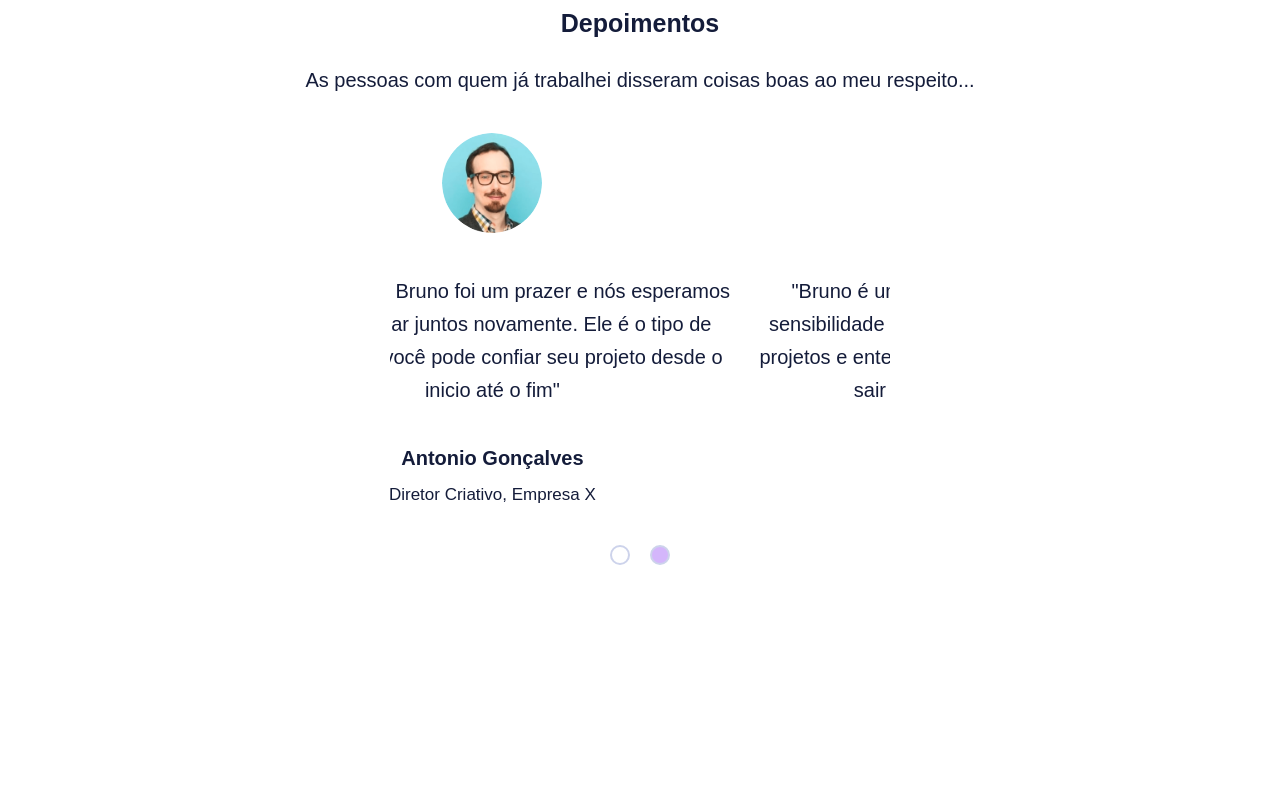
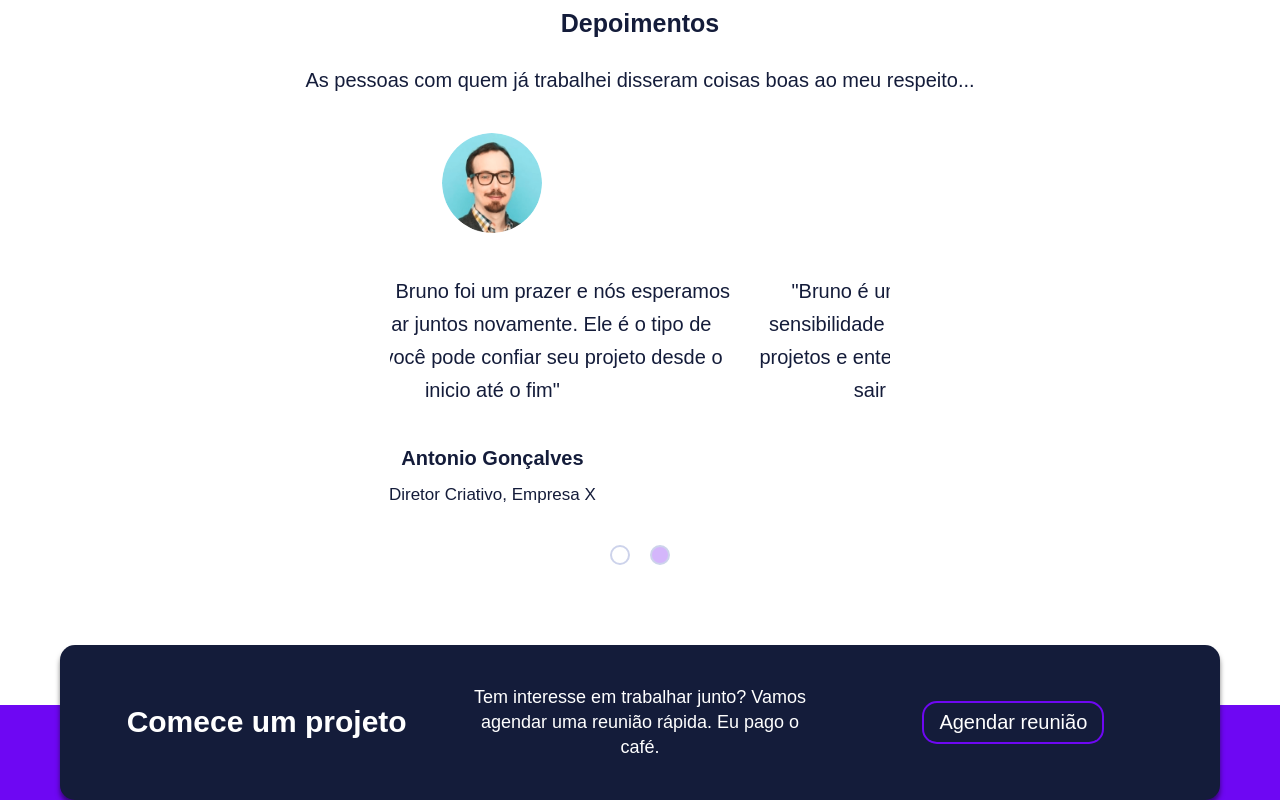
Before and after one commit to Jamersonfelix/Portifolio-Profissional, a plain HTML site: page index.html in a window 1280 px wide. Shown: the part 3579-4379 px from the top of the page. Before the commit the page ends 4224 px from the top, so only its background shows below. Drawn offline with Linux system fonts and the light colour scheme.

Commit message:
Creating the CTA (Call to Action)

```diff
--- /dev/null
+++ b/assets/css/cta.css
@@ -0,0 +1,52 @@
+.cta {
+    background-color: var(--foreground);
+}
+
+.cta .overlay{
+    background-color: var(--background);
+    height: 6rem;
+}
+
+.cta .container {
+    margin-top: -6rem;
+}
+
+.cta .area {
+    margin: 0 2rem;
+    padding: 4rem;
+    background-color: var(--primary);
+    color: var(--primary-foreground);
+    border-radius: 1.5rem;
+    text-align: center;
+    display: flex;
+    flex-direction: column;
+    gap: 4rem;
+    align-items: center;
+    box-shadow:0 5px 5px rgba(0, 0, 0, .5);
+}
+
+.cta .area-side {
+    flex: 1;
+}
+
+.cta .title {
+    font-weight: bold;
+    font-size: 3rem;
+}
+
+.cta .subtitle {
+    font-size: 1.8rem;
+    line-height: 2.5rem;
+}
+
+.cta .button {
+    font-size: 2rem;
+    color: var(--background);
+    text-decoration: none;
+}
+
+@media (width > 900px) {
+    .cta .area {
+        flex-direction: row;
+    }
+}
--- a/index.html
+++ b/index.html
@@ -13,6 +13,7 @@
     <link rel="stylesheet" href="/assets/css/worked-with.css">
     <link rel="stylesheet" href="/assets/css/collab.css">
     <link rel="stylesheet" href="/assets/css/testimonials.css">
+    <link rel="stylesheet" href="/assets/css/cta.css">
     <link rel="shortcut icon" type="image/png" href="/assets/images/logo.png"/>
 </head>
 <body>
@@ -215,6 +216,23 @@
         </div>
     </section>
 
+    <section class="cta">
+        <div class="overlay"></div>
+        <div class="container">
+            <div class="area">
+                <div class="area-side">
+                    <p class="title">Comece um projeto</p>
+                </div>
+                <div class="area-side">
+                    <p class="subtitle">Tem interesse em trabalhar junto? Vamos agendar uma reunião rápida. Eu pago o café.</p>
+                </div>
+                <div class="area-side">
+                    <a href="" class="button">Agendar reunião</a>
+                </div>
+            </div>
+        </div>
+    </section>
+
     <script type="text/javascript" src="assets/JS/script.js"></script>
 </body>
 </html>
```
